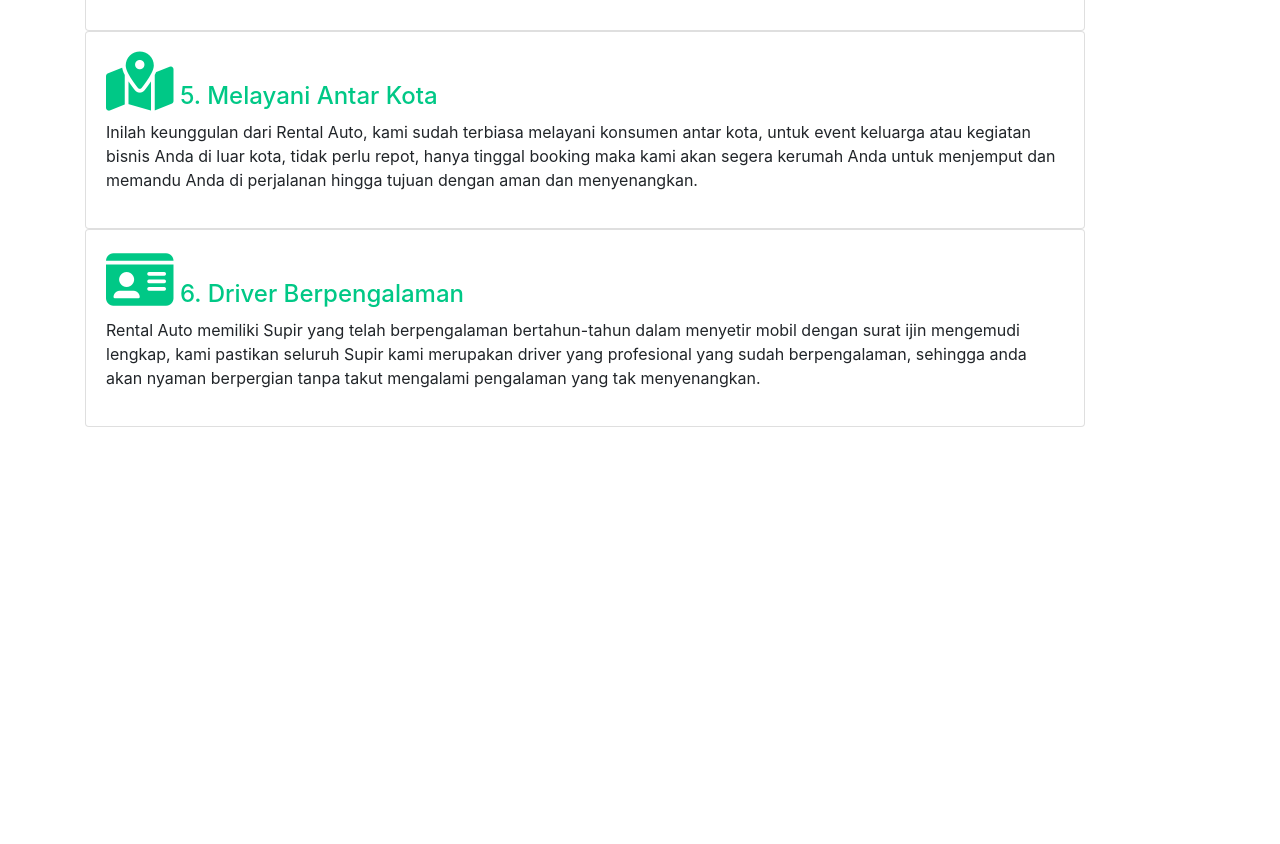
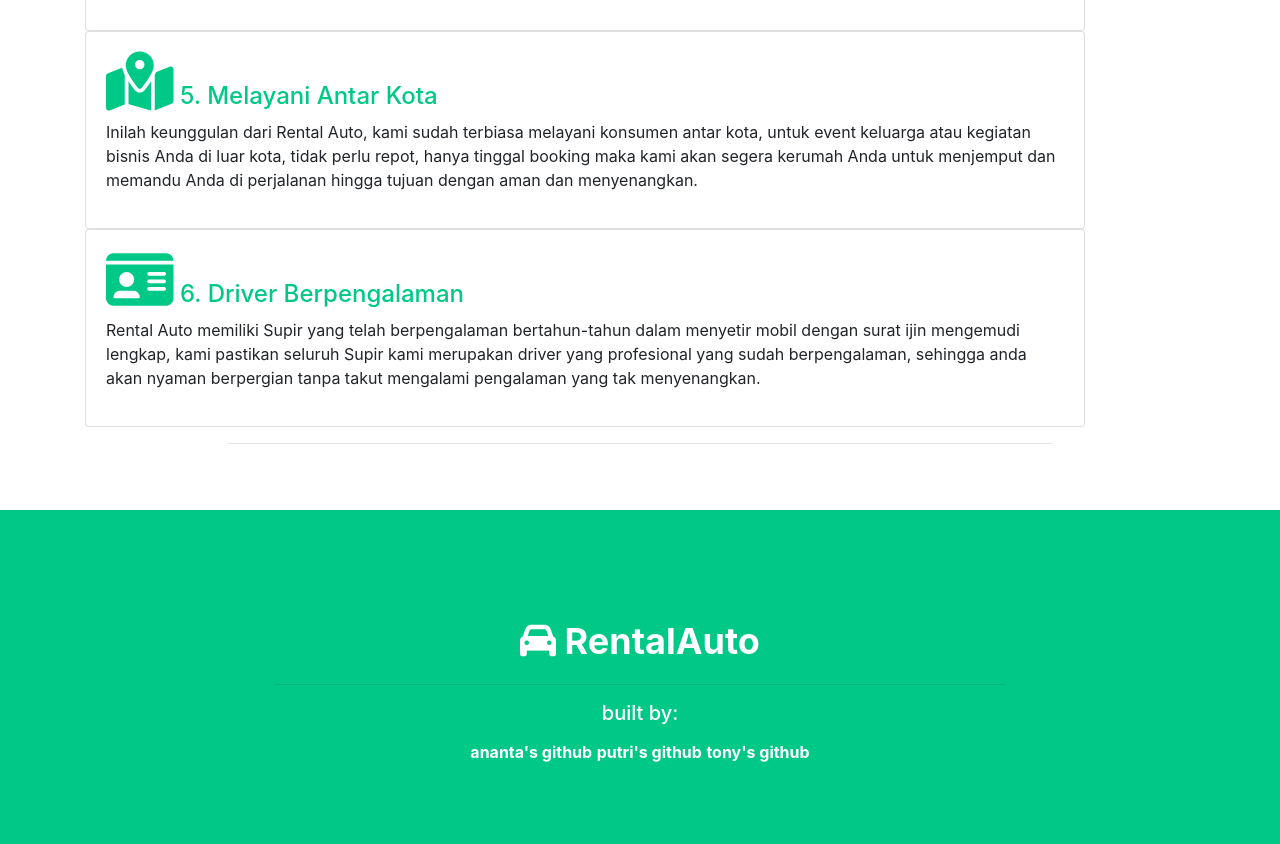
Before and after one commit to pwebcsewamobil/pwebcsewamobil.github.io, a plain HTML site: page aboutUs.html in a window 1280 px wide. Shown: the part 903-1747 px from the top of the page. Before the commit the page ends 1330 px from the top, so only its background shows below. Drawn offline with nearby package versions, Linux system fonts and the light colour scheme.

Commit message:
Update aboutUs.html

```diff
--- a/aboutUs.html
+++ b/aboutUs.html
@@ -6,6 +6,7 @@
         <script src='https://kit.fontawesome.com/a076d05399.js'></script>
         <meta name='viewport' content='width=device-width, initial-scale=1'>
         <script src='https://kit.fontawesome.com/a076d05399.js'></script>
+        <script src="https://maxcdn.bootstrapcdn.com/bootstrap/4.5.2/js/bootstrap.min.js"></script>
 
     </head>
     <body>
@@ -78,5 +79,45 @@
                 </div>
             </div>
         <!--Putri Rahma Fadhila_05211940000151_ Closed-->
+
+        <div class="container-fluid">
+            <div class="row" style="margin-bottom: 50px;">
+                <div class="col-sm-2"></div>
+                <div class="col-sm-8">
+                    <p> <hr> </p>
+                </div>
+                <div class="col-sm-2"></div>
+            </div>
+        </div>
+
+        <div class="jumbotron text-center jumbotron-fluid" style="margin-bottom:0; background-color:rgb(0, 200, 134);">
+            <div class="container">
+                <div class="row" style="margin-top: 40px;">
+                    <div class="col-sm-2"></div>
+                    <div class="col-sm-8">
+                        <p style="font-size: 36; text-align: center; font-weight: bolder; color: white;"><i
+                                class="fas fa-car"></i> RentalAuto</p>
+                                <hr>
+                        <h5 style="color: white;">built by:</h5>
+                        <p style="margin-top: 15px;">
+                            <style>
+                                a:link {
+                                    color: white;
+                                }
+
+                                a:visited {
+                                    color: white;
+                                }
+                            </style>
+                            <b><a href="https://anantarzk.github.io//">ananta's github</a></b>
+                            <b><a href="https://putrirahmaf.github.io/" target="_blank">putri's github</a></b>
+                            <b><a href="https://tevepees.github.io/" target="_blank">tony's github</a></b>
+                        </p>
+                    </div>
+                    <div class="col-sm-2"></div>
+
+                </div>
+            </div>
+        </div>
     </body>
 </html>
```
